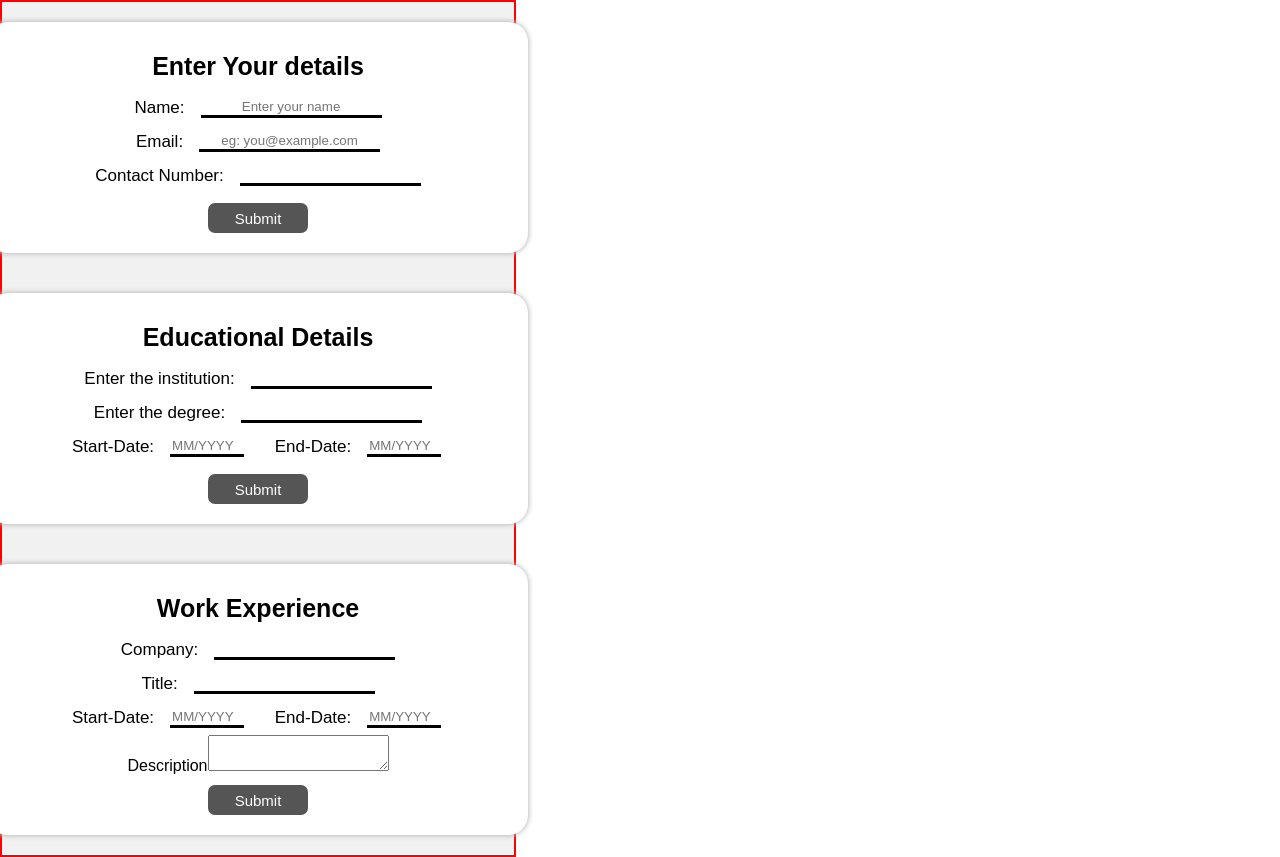
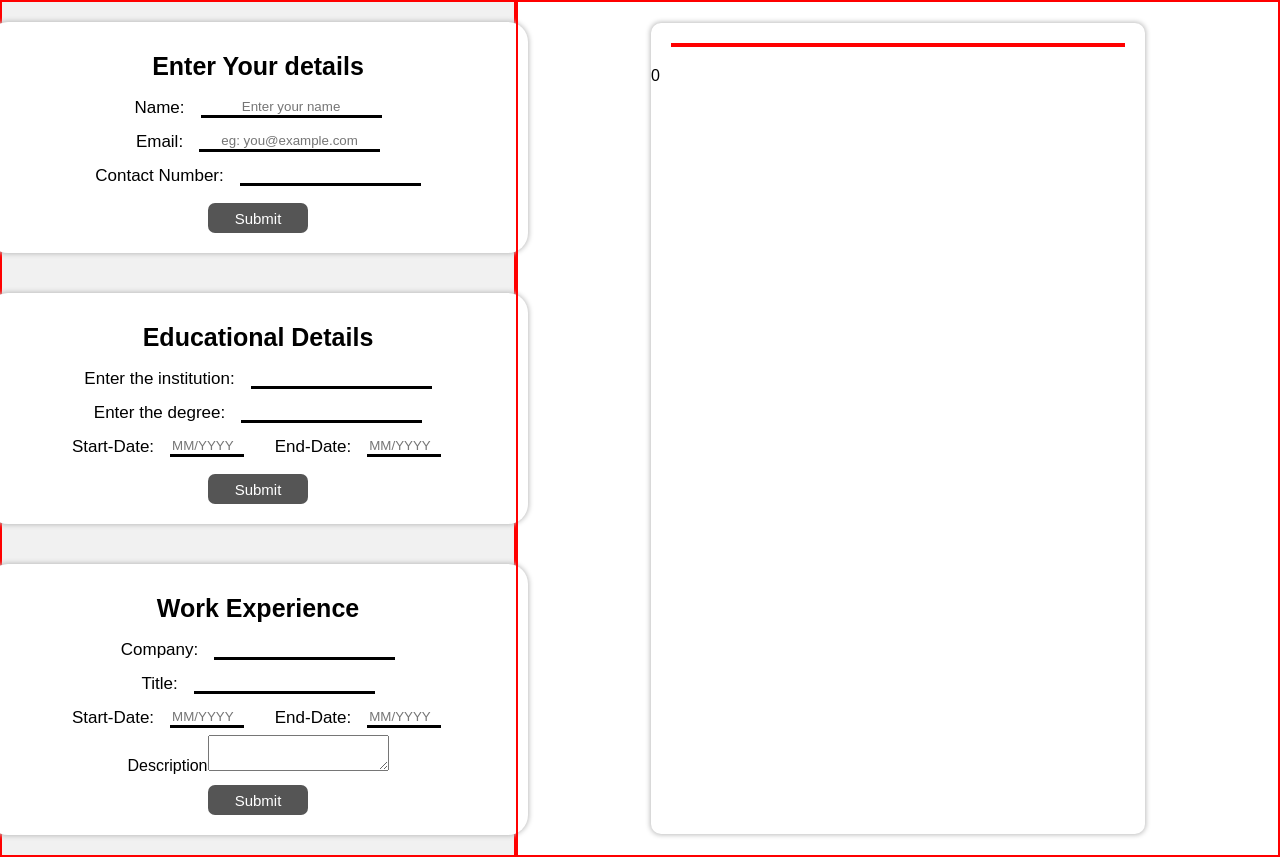
Before and after one commit to ActionJags95/odin_testing, a React (Vite) app in the folder Projects/resume-builder/: page / in a window 1280 px wide. Built offline with nearby package versions, Linux system fonts and the light colour scheme.

Commit message:
Added the Resume output component

```diff
--- a/Projects/resume-builder/src/App.jsx
+++ b/Projects/resume-builder/src/App.jsx
@@ -2,6 +2,7 @@ import { useState } from "react";
 import GeneralInfo from "./components/input-area/general-info.jsx";
 import EducationalDetails from "./components/input-area/edu-details";
 import WorkExperience from "./components/input-area/work-exp";
+import Resume from "./components/output-area/index.jsx";
 import "./App.css";
 function App() {
   const [name, setName] = useState("");
@@ -38,11 +39,12 @@ function App() {
         <EducationalDetails handleEducationalInfo={handleEducationalInfo} />
         <WorkExperience handleWorkExperience={handleWorkExperience} />
       </section>
-      <section className="resume-output"></section>
 
-      <p>{email}</p>
-      <p>{name}</p>
-      <p>{contactNumber}</p>
+      <Resume
+        data={{ name, email, contactNumber }}
+        eduInfo={educationInfo}
+        workExp={workExperience}
+      />
     </div>
   );
 }
```
